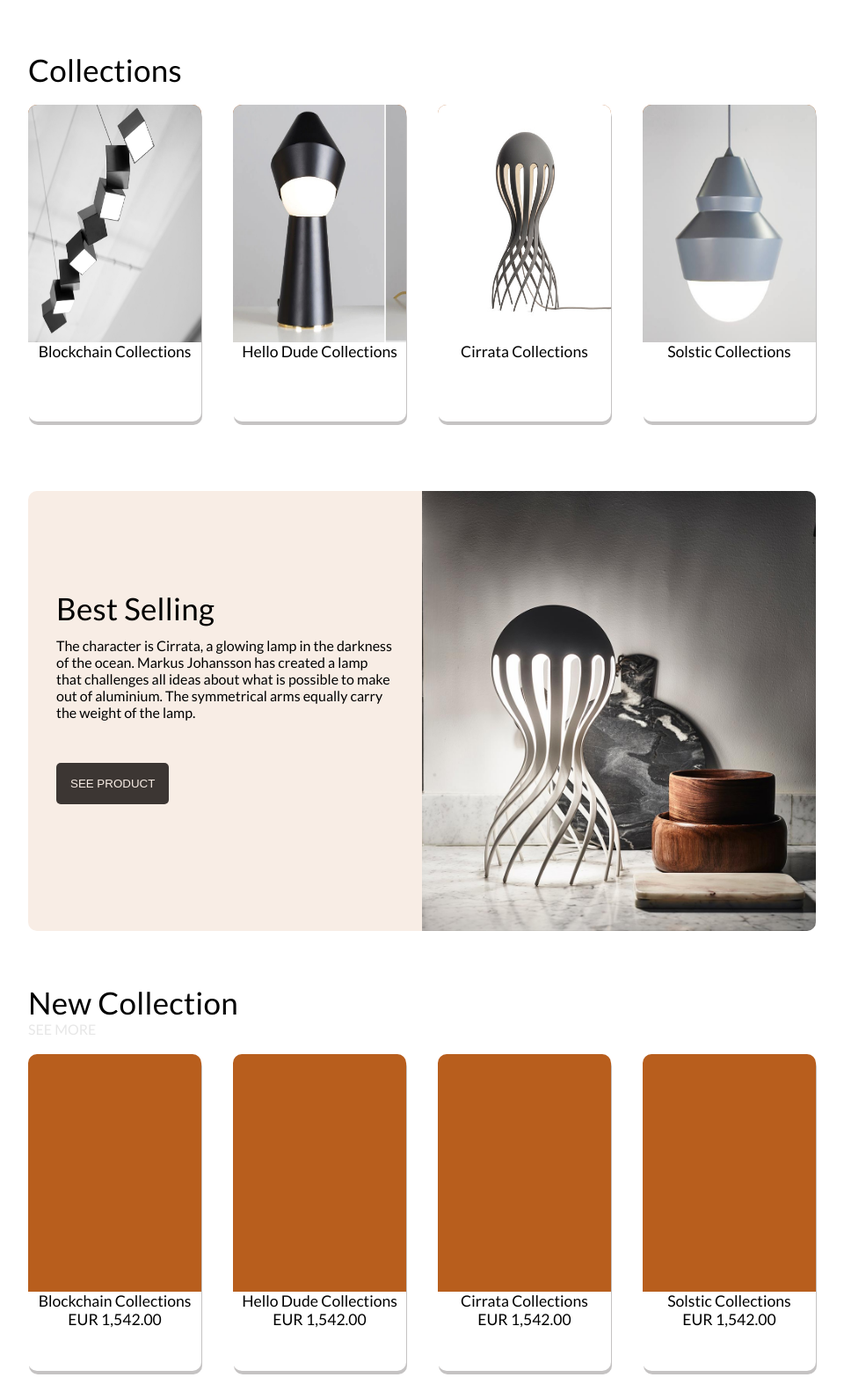
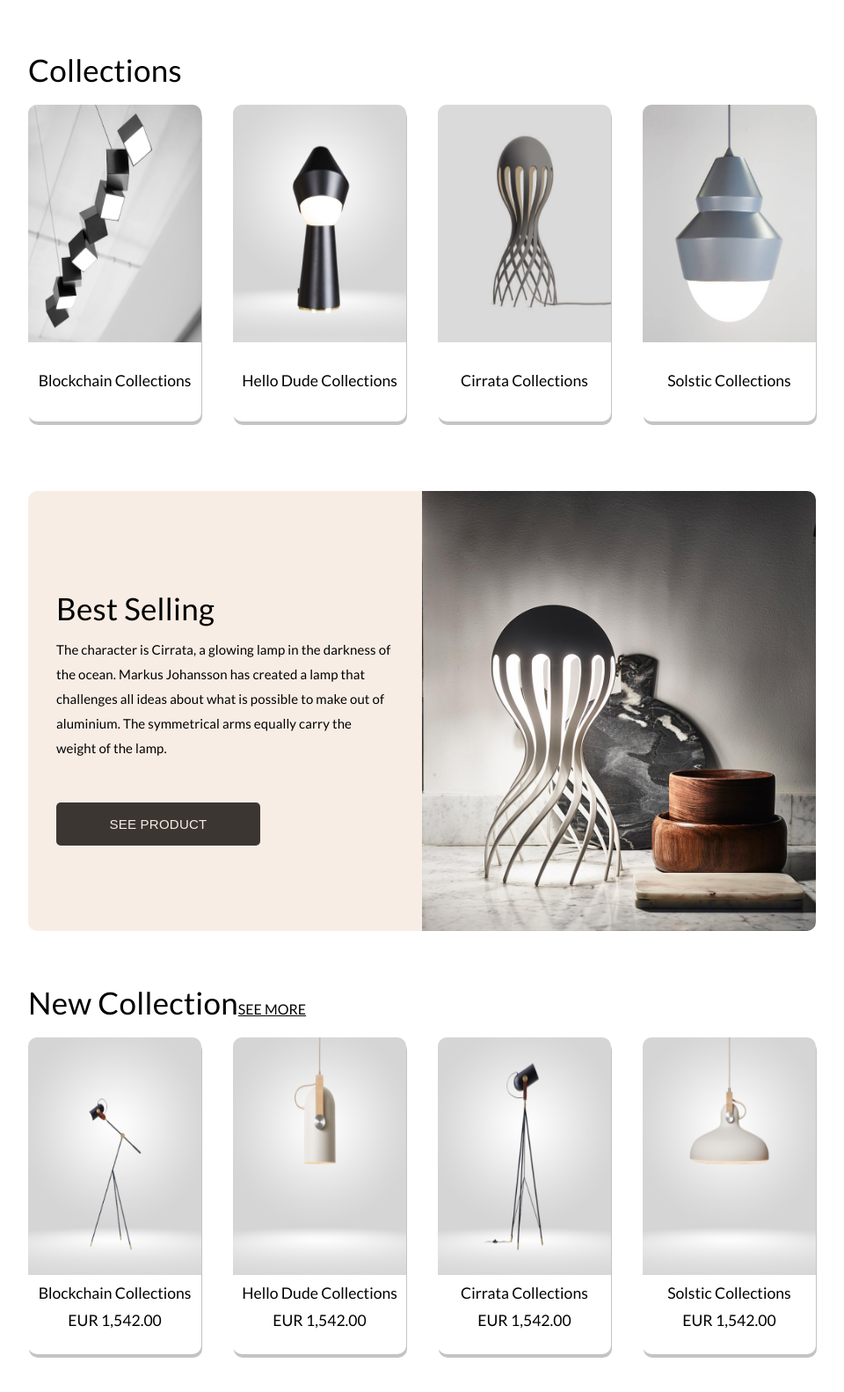
Before and after one commit to Zargarnejad/minimal-lightening, a plain HTML site: page index.html in a window 1280 px wide. Shown: the part 892-2474 px from the top of the page at 88% size, without its empty margins (160-1120 px from the left). Drawn offline with Linux system fonts and the light colour scheme.

Commit message:
Creat function for collection part, Edit footer and buttons, Edit body style

```diff
--- a/index.html
+++ b/index.html
@@ -62,32 +62,41 @@
                 <div class="hero">
                     <p>Special Minimal Lightening Designed By</p>
                     <h3> Markus Johansen</h3>
-                    <button class="mainBtn">BUY NOW</button>
+                    <button class="mainBtn" id="heroBuyBtn">BUY NOW</button>
                 </div>
             </div>
         </header>
         <section class="showProductCategories">
 
+
             <h4>Collections</h4>
             <br>
             <div class="productSCategoriesShowPart">
-                <div class="productCard">
-                    <div class="categorySampleImage"><img class="photoShowFormat" src="./images/card1Img1.jpg"></div>
-                    <p class="categoryName">Blockchain Collections</p>
+                    <div onmouseover="productCardMouseOver(1)" onmouseout="productCardMouseOut(1)" class="productCard"
+                        id="ColCard1">
+                        <div class="categorySampleImage"><img id="card1image" class="photoShowFormat"
+                                src="./images/ColF1P1.png"></div>
+                        <p id="card1name" class="categoryoneLineName">Blockchain Collections</p>
+                    </div>
+                <div onmouseover="productCardMouseOver(2)" onmouseout="productCardMouseOut(2)" class="productCard"
+                    id="ColCard2">
+
+                    <div class="categorySampleImage"><img id="card2image" class="photoShowFormat"
+                            src="./images/ColF2P1.png"></div>
+                    <p id="card2name" class="categoryoneLineName">Hello Dude Collections</p>
                 </div>
-                <div class="productCard">
+                <div onmouseover="productCardMouseOver(3)" onmouseout="productCardMouseOut(3)" class="productCard"
+                    id="ColCard3">
 
-                    <div class="categorySampleImage"><img class="photoShowFormat" src="./images/card2Img1.jpg"></div>
-                    <p class="categoryName">Hello Dude Collections</p>
+                    <div class="categorySampleImage"><img id="card3image" class="photoShowFormat"
+                            src="./images/ColF3P1.png"></div>
+                    <p id="card3name" class="categoryoneLineName">Cirrata Collections</p>
                 </div>
-                <div class="productCard">
-
-                    <div class="categorySampleImage"><img class="photoShowFormat" src="./images/card3Img1.jpg"></div>
-                    <p class="categoryName">Cirrata Collections</p>
-                </div>
-                <div class="productCard">
-                    <div class="categorySampleImage"><img class="photoShowFormat" src="./images/card4Img1.jpg"></div>
-                    <p class="categoryName">Solstic Collections</p>
+                <div onmouseover="productCardMouseOver(4)" onmouseout="productCardMouseOut(4)" class="productCard"
+                    id="ColCard4">
+                    <div class="categorySampleImage"><img id="card4image" class="photoShowFormat"
+                            src="./images/ColF4P1.jpg"></div>
+                    <p id="card4name" class="categoryoneLineName">Solstic Collections</p>
                 </div>
             </div>
         </section>
@@ -106,7 +115,7 @@
 
         </section>
         <section class="showProductCategories">
-            <div>
+            <div class="title">
                 <h4>New Collection</h4>
                 <a>SEE MORE </a>
             </div>
@@ -114,24 +123,24 @@
             <div class="productSCategoriesShowPart">
                 <div class="productCard">
 
-                    <div class="categorySampleImage"></div>
+                    <div class="categorySampleImage"><img class="photoShowFormat" src="./images/NewColF1P1.png"></div>
                     <p class="categoryName">Blockchain Collections</p>
                     <p class="categoryName">EUR 1,542.00</p>
                 </div>
                 <div class="productCard">
 
-                    <div class="categorySampleImage"></div>
+                    <div class="categorySampleImage"><img class="photoShowFormat" src="./images/NewColF2P1.png"></div>
                     <p class="categoryName">Hello Dude Collections</p>
                     <p class="categoryName">EUR 1,542.00</p>
                 </div>
                 <div class="productCard">
 
-                    <div class="categorySampleImage"></div>
+                    <div class="categorySampleImage"><img class="photoShowFormat" src="./images/NewColF3P1.png"></div>
                     <p class="categoryName">Cirrata Collections</p>
                     <p class="categoryName">EUR 1,542.00</p>
                 </div>
                 <div class="productCard">
-                    <div class="categorySampleImage"></div>
+                    <div class="categorySampleImage"><img class="photoShowFormat" src="./images/NewColF4P1.png"></div>
                     <p class="categoryName">Solstic Collections</p>
                     <p class="categoryName">EUR 1,542.00</p>
 
@@ -145,7 +154,7 @@
                 <p>You can order a custom design for your favorite lamp.
                     If you not like any of the designs ....
                 </p>
-                <a >READ MORE</a>
+                <a>READ MORE</a>
             </div>
 
         </section>
@@ -164,7 +173,7 @@
 
 
                 </p>
-                <a >READ MORE</a>
+                <a>READ MORE</a>
             </div>
             <div class="markusPhoto"></div>
 
@@ -172,7 +181,7 @@
 
         <footer class="footerContainer">
 
-            <div class="footerList"> <img class="footerList footerlogoInfo" src="./images/logo.png" /></div>
+            <div class="footerList"> <img class="footerList footerlogoInfo" src="./images/FootelLogo.png" /></div>
             <div>
                 <ul class="footerList">
                     <li class="footerItem">
@@ -192,14 +201,19 @@
             <div>
                 <ul class="footerList">
                     <li class=" footerItem">
-                        <a href="#"><i class="fa-solid fa-envelope"></i></a>
+                        <a href="#"><i class="fa-brands fa-twitter"></i></a>
                     </li>
                     <li class="footerItem">
-                        <a href="#"><i class="fa-solid fa-phone"></i></a>
+                        <a href="#"><i class="fa-brands fa-instagram"></i></a>
                     </li>
                     <li class="footerItem">
-                        <a href="#"><i class="fa-solid fa-house"></i></a>
+                        <a href="#"><i class="fa-brands fa-linkedin"></i></a>
                     </li>
+                    <li class="footerItem">
+                        <a href="#"><i class="fa-brands fa-facebook-f"></i></a>
+                    </li>
+
+
                 </ul>
             </div>
 
--- a/script.js
+++ b/script.js
@@ -0,0 +1,26 @@
+// function heroBtnMouseOver(){
+//     document.getElementById('heroBuyBtn').style.color = "white";
+//     document.getElementById('heroBuyBtn').style.backgroundColor="black";
+// }
+// function heroBtnMouseOut(){
+//     document.getElementById('heroBuyBtn').style.color = "#F8EDE5";
+//     document.getElementById('heroBuyBtn').style.backgroundColor="#3C3633";
+// }
+
+
+
+function productCardMouseOver(cardIndex){
+    let card = document.getElementById("ColCard" + cardIndex);
+    card.style.backgroundImage = "url('./images/ColF" + cardIndex + "P2.jpg')";
+    document.getElementById("card" + cardIndex + "image").style.visibility ="hidden";
+    document.getElementById("card" + cardIndex + "name").style.visibility ="hidden";
+
+}
+
+function productCardMouseOut(cardIndex){
+    let card= document.getElementById("ColCard"+cardIndex);
+    card.style.backgroundImage = "";
+    document.getElementById("card"+cardIndex+"image").style.visibility ="visible";
+    document.getElementById("card"+cardIndex+"name").style.visibility ="visible";
+
+}
--- a/stylesheet.css
+++ b/stylesheet.css
@@ -77,6 +77,20 @@ h6 {
     padding: 1rem;
     border-radius: 5px;
     border: none;
+    font-size: 15px;
+    letter-spacing: 0.25px;
+
+}
+.mainBtn:hover {
+    color:white;
+    background-color:black;
+    /* box-sizing: content-box;
+    min-height: fit-content;
+    text-align: center;
+    align-items: center;
+    padding: 1rem;
+    border-radius: 5px;
+    border: none; */
 
 }
 
@@ -164,6 +178,21 @@ button {
     margin-bottom: 60px;
 
 }
+.title{
+    display:flex;
+    flex-direction: row;
+    justify-content:space-between;
+    justify-self:baseline;
+    align-content: center;
+    text-align: center;
+}
+.showProductCategories a{
+    color:black;
+    text-decoration: underline;
+    margin-top: 15px;
+    align-self: center;
+
+}
 
 .productSCategoriesShowPart {
     display: flex;
@@ -185,6 +214,9 @@ button {
     height: 90%;
     box-shadow: 1px 4px #c5c3c3;
 
+    background-repeat: no-repeat;
+    background-position: center;
+    background-size: cover;
 
 }
 
@@ -194,13 +226,25 @@ button {
     font-size: 1.1rem;
     align-items: center;
     box-sizing: border-box;
+    margin-top: 10px;
+    align-self: center;
 
+
+}
+.categoryoneLineName{
+    color: black;
+    text-align: center;
+    font-size: 1.1rem;
+    align-items: center;
+    box-sizing: border-box;
+    margin-top: 20px;
+    padding-top: 13px;
+    align-self: center;
 
 }
 
 .categorySampleImage {
     height: 75%;
-    background-color: #b85e1d;
     border-radius: 10px 10px 0 0;
     background-size: cover;
 
@@ -209,6 +253,7 @@ button {
     width: 100%;
     height: 100%;
     border-radius: 10px 10px 0 0 ;
+
 
 }
 
@@ -237,22 +282,28 @@ button {
     text-align: left;
     padding-top: 0.75rem;
     margin-left: 2rem;
-    margin-right: 2rem;
+    margin-right:2rem;
+    line-height:1.75rem;
+    font-size: 15px;
+    font-weight: normal;
+    letter-spacing: 0.1px;
 }
 
 .bestSelling button {
 
     align-items: center;
-    text-align: left;
+    text-align: center;
     margin-top: 3rem;
     margin-left: 2rem;
+    width: 200px;
+
 }
 .bestSelling a{
     margin-left: 2rem;
     margin-top: 1rem;
     text-decoration: underline;
     font-size: 15px;
-    padding-top: 3rem;
+    display: block;
 }
 
 .bestSelleindInfo {
```
Also changed, not shown: images/ColF1P1.png (added), images/ColF1P2.jpg (added), images/ColF2P1.png (added), images/ColF2P2.jpg (added), images/ColF3P1.png (added), images/ColF4P1.jpg (added), images/ColF4P2.jpg (added), images/FootelLogo.png (added), images/NewColF1P1.png (added), images/NewColF2P1.png (added), images/NewColF3P1.png (added), images/NewColF4P1.png (added), images/grayBGPhoto.png (added), 1 other file.
